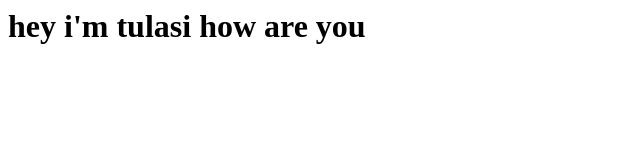
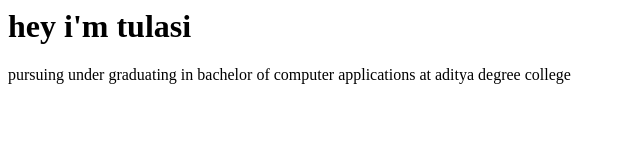
Before and after one commit to ChukkaTulasi/projectOne, a plain HTML site: page index.html in a window 1280 px wide. Shown: the whole page, without its empty margins (0-640 px from the left). Drawn offline with Linux system fonts and the light colour scheme.

Commit message:
updated index.html file

```diff
--- a/index.html
+++ b/index.html
@@ -1 +1,2 @@
-<h1> hey  i'm tulasi  how are you </h1>
+<h1> hey  i'm tulasi   </h1>
+<p> pursuing under graduating in bachelor of computer applications at aditya degree college <p>
```
